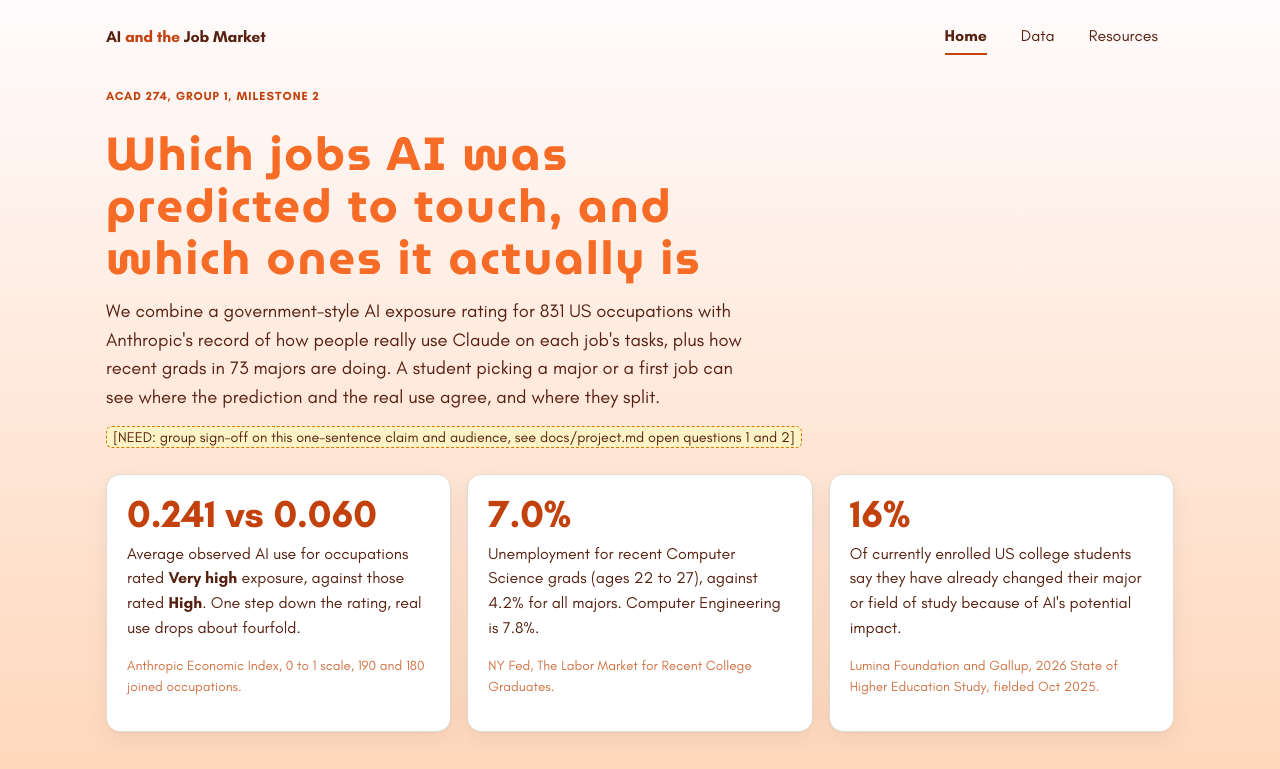
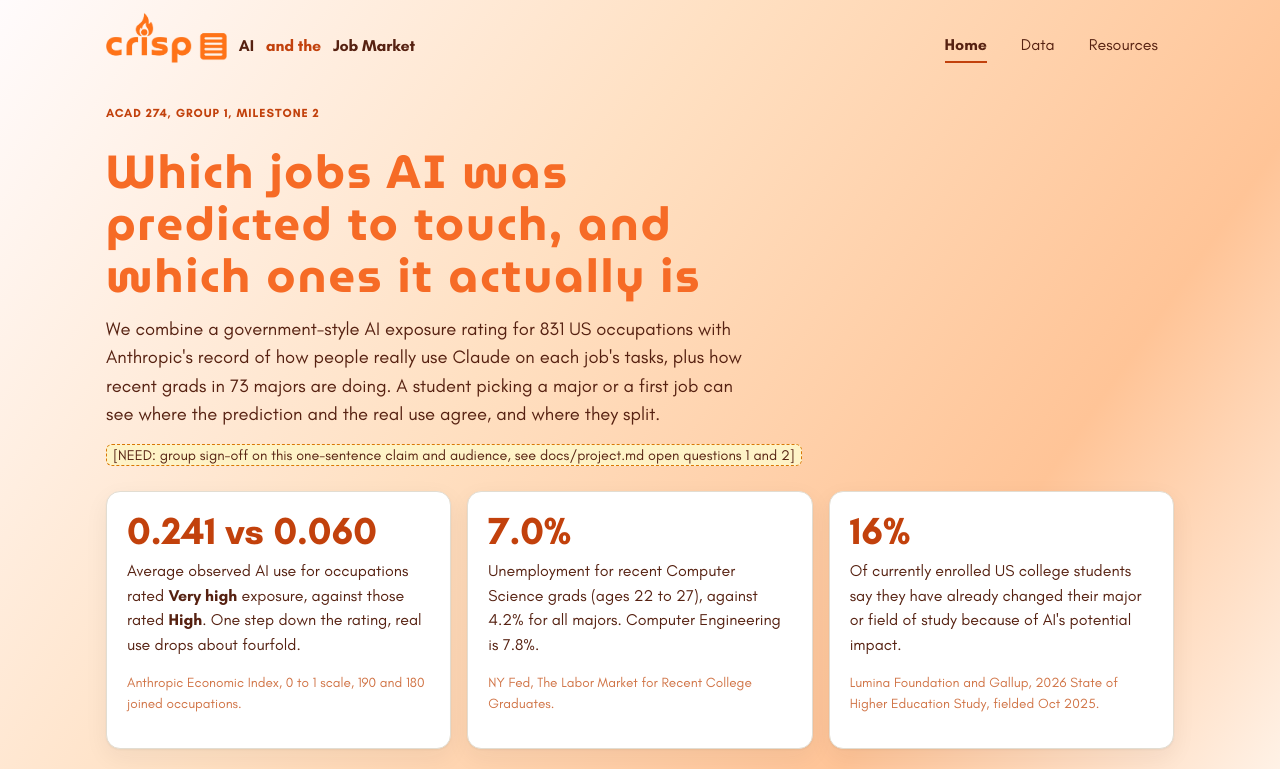
Before and after one commit to calebnewtonusc/acad274-ai-job-market, a plain HTML site: page site/index.html in a window 1280 px wide. Shown: the top 769 px of the page. Drawn offline with Linux system fonts and the light colour scheme.

Commit message:
feat: add the Crisp logo and a slow cream-to-peach background
The logo sits in the nav on every page. The background drifts between cream and a lighter peach.

```diff
--- a/site/css/style.css
+++ b/site/css/style.css
@@ -59,8 +59,28 @@ body {
   margin: 0;
   font-family: "Glacial Indifference", Helvetica, Arial, sans-serif;
   color: var(--ink);
-  background: linear-gradient(#fffbfc, #ffb074);
+  background-color: #fffbfc;
+  background-image: linear-gradient(
+    125deg,
+    #fffbfc 0%,
+    #ffe0c2 40%,
+    #ffc497 75%,
+    #fff4ea 100%
+  );
+  background-size: 240% 240%;
+  background-attachment: fixed;
+  animation: gradient-flow 32s ease-in-out infinite;
   line-height: 1.55;
+}
+
+@keyframes gradient-flow {
+  0% { background-position: 0% 20%; }
+  50% { background-position: 100% 80%; }
+  100% { background-position: 0% 20%; }
+}
+
+@media (prefers-reduced-motion: reduce) {
+  body { animation: none; }
 }
 
 header,
@@ -82,10 +102,19 @@ footer {
   padding-top: 20px;
 }
 .brand {
+  display: inline-flex;
+  align-items: center;
+  gap: 12px;
   font-weight: 800;
   letter-spacing: -0.01em;
   color: var(--ink);
   text-decoration: none;
+}
+.brand-logo {
+  height: 52px;
+  width: auto;
+  display: block;
+  transform: translateY(-8px);
 }
 .brand span {
   color: var(--accent);
--- a/site/index.html
+++ b/site/index.html
@@ -8,7 +8,7 @@
   </head>
   <body>
     <header class="site-header">
-      <a class="brand" href="index.html">AI <span>and the</span> Job Market</a>
+      <a class="brand" href="index.html"><img class="brand-logo" src="images/crisp-logo.png" alt="Crisp" />AI <span>and the</span> Job Market</a>
       <nav>
         <a class="current" href="index.html">Home</a><a href="data.html">Data</a
         ><a href="resources.html">Resources</a>
```
Also changed, not shown: site/data.html (+1 -1 lines), site/resources.html (+1 -1 lines), site/images/crisp-logo.png (added).
